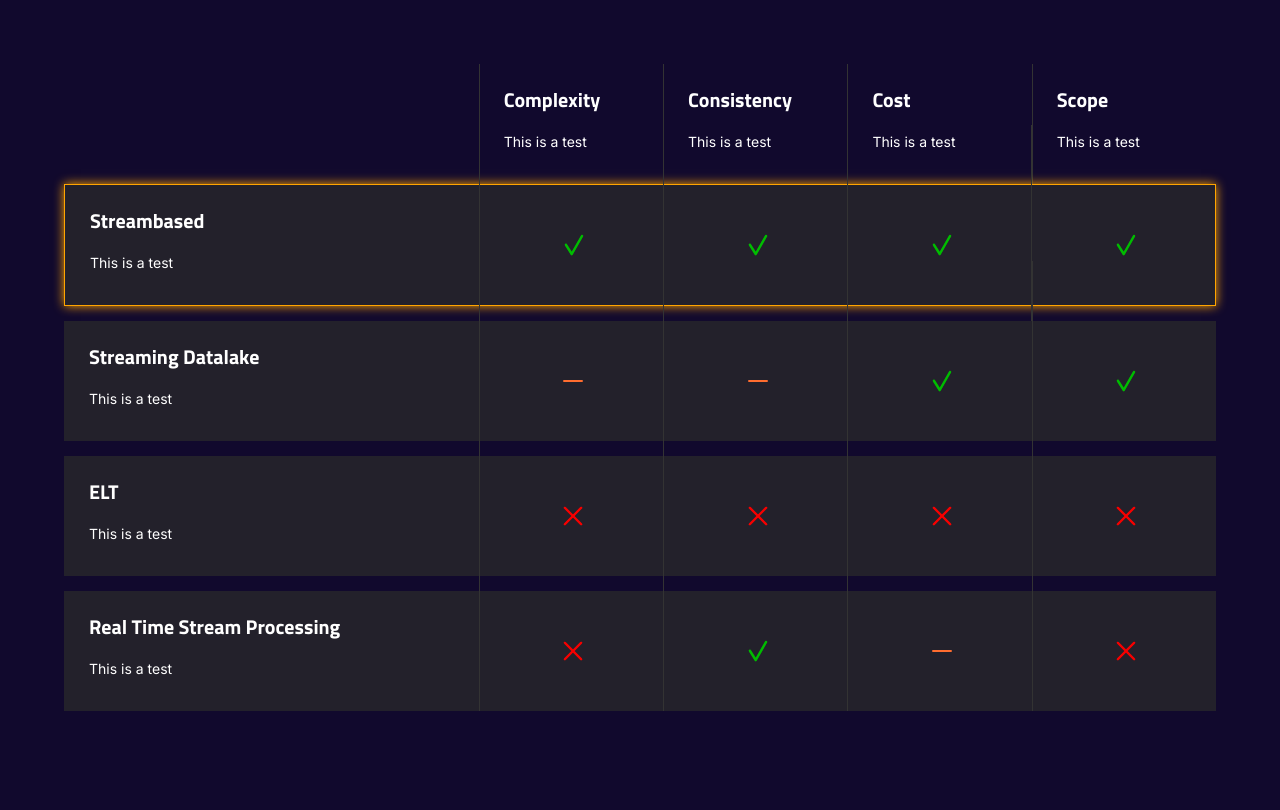
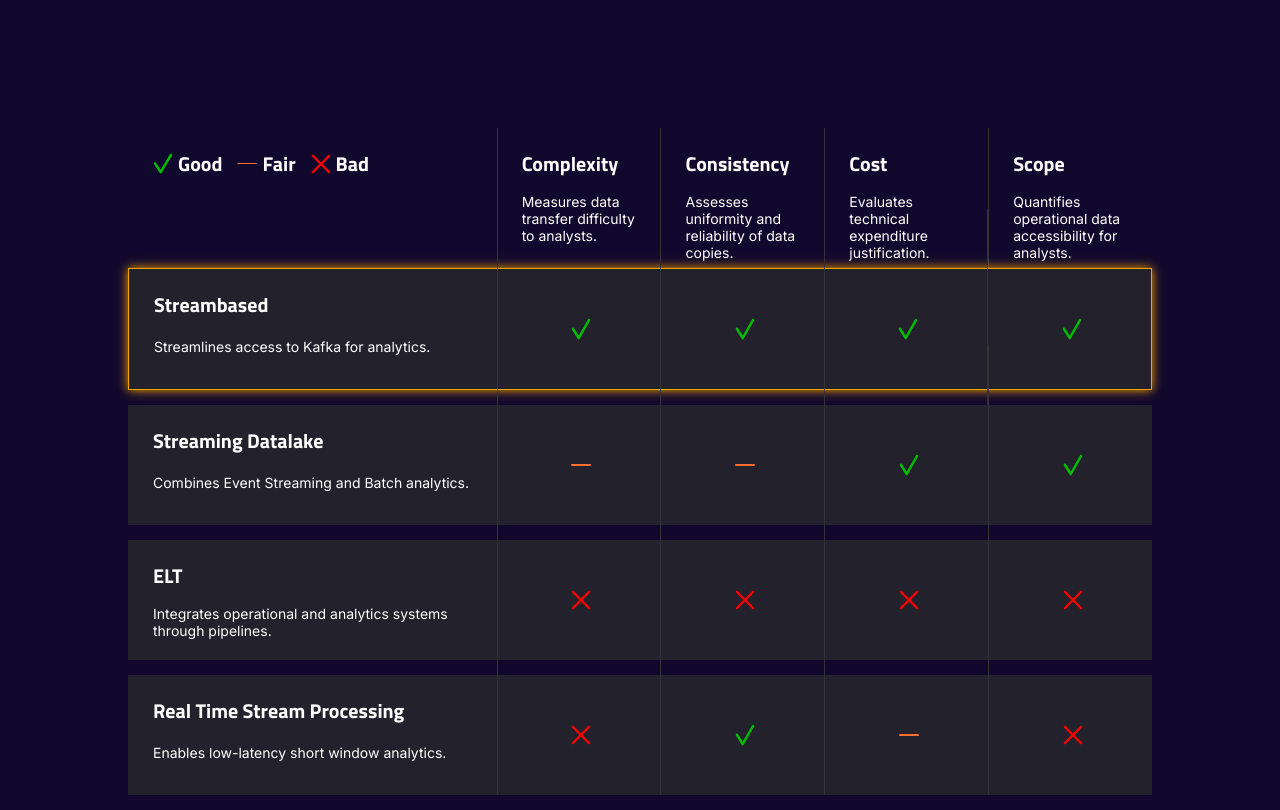
Before and after one commit to MattyTurner95/Compare-Table, a plain HTML site: page Index.html in a window 1280 px wide. Drawn offline with Linux system fonts and the light colour scheme.

Commit message:
Icons Legend Added To The Top First Container

```diff
--- a/Index.html
+++ b/Index.html
@@ -11,28 +11,34 @@
 <body>
     <div class="flex-table">
         <div class="flex-row header-row">
-            <div class="flex-cell"></div>
+            <div class="flex-cell">
+                <div class="legend">
+                    <img src="Icons/Check.svg" alt="Good"><span>Good</span>
+                    <img src="Icons/Vector (9).svg" alt="Fair"><span>Fair</span>
+                    <img src="Icons/Cross.svg" alt="Bad"><span>Bad</span>
+                </div>
+            </div>
             <div class="flex-cell">
             Complexity
-            <p class="product-p">This is a test</p>
+            <p class="product-p">Measures data transfer difficulty to analysts.</p>
         </div>
             <div class="flex-cell">
                 Consistency
-                <p class="product-p">This is a test</p>
+                <p class="product-p">Assesses uniformity and reliability of data copies.</p>
             </div>
             <div class="flex-cell">
                 Cost
-                <p class="product-p">This is a test</p>
+                <p class="product-p">Evaluates technical expenditure justification.</p>
             </div>
             <div class="flex-cell">
                 Scope
-                <p class="product-p">This is a test</p>
+                <p class="product-p">Quantifies operational data accessibility for analysts.</p>
             </div>
         </div>
         <div class="flex-row orange-border-row">
             <div class="flex-cell product-name">
                 Streambased
-                <p class="product-p">This is a test</p>
+                <p class="product-p">Streamlines access to Kafka for analytics.</p>
             </div>
             <div class="flex-cell rating-cell"><img src="Icons/Check.svg" alt="Good"></div>
             <div class="flex-cell rating-cell"><img src="Icons/Check.svg" alt="Fair"></div>
@@ -43,7 +49,7 @@
         <div class="flex-row">
             <div class="flex-cell product-name">
                 Streaming Datalake
-                <p class="product-p">This is a test</p>
+                <p class="product-p">Combines Event Streaming and Batch analytics.</p>
             </div>
             <div class="flex-cell rating-cell"><img src="Icons/Vector (9).svg" alt="Fair"></div>
             <div class="flex-cell rating-cell"><img src="Icons/Vector (9).svg" alt="Fair"></div>
@@ -53,7 +59,7 @@
         <div class="flex-row">
             <div class="flex-cell product-name">
                 ELT
-                <p class="product-p">This is a test</p>
+                <p class="product-p">Integrates operational and analytics systems through pipelines.</p>
             </div>
             <div class="flex-cell rating-cell"><img src="Icons/Cross.svg" alt="Bad"></div>
             <div class="flex-cell rating-cell"><img src="Icons/Cross.svg" alt="Bad"></div>
@@ -63,7 +69,7 @@
         <div class="flex-row">
             <div class="flex-cell product-name">
                 Real Time Stream Processing
-                <p class="product-p">This is a test</p>
+                <p class="product-p">Enables low-latency short window analytics.</p>
             </div>
             <div class="flex-cell rating-cell"><img class="icon" src="Icons/Cross.svg" alt="Good"></div>
             <div class="flex-cell rating-cell"><img class="icon" src="Icons/Check.svg" alt="Fair"></div>
--- a/style.css
+++ b/style.css
@@ -2,7 +2,9 @@
 
 body {
     margin: 0 auto;
-    padding: 5%;
+    padding-left: 10%;
+    padding-right: 10%;
+    padding-top: 10%;
     background-color: #11092d;
     font-family: 'Titillium Web', sans-serif;
     color: #ffffff;
@@ -102,6 +104,8 @@ body {
     align-items: flex-start; /* Align items to the start (usually the left side) */
     justify-content: space-between;
     font-size: 20px; /* Set font size to 20px */
+    height: 100px; /* Set the height to 100px */
+
 }
 
 .flex-row.header-row .flex-cell:first-child {
@@ -113,3 +117,20 @@ font-family: Inter;
 font-weight: 300;
 font-size: 14px;
 }
+
+
+
+.legend {
+    display: flex;
+    align-items: center; /* To vertically align icons with text */
+}
+
+.legend img {
+    width: 20px; /* Adjust as needed */
+    height: auto;
+    margin-right: 5px; /* Space between icon and text */
+}
+
+.legend span {
+    margin-right: 15px; /* Space between each legend item */
+}
```
